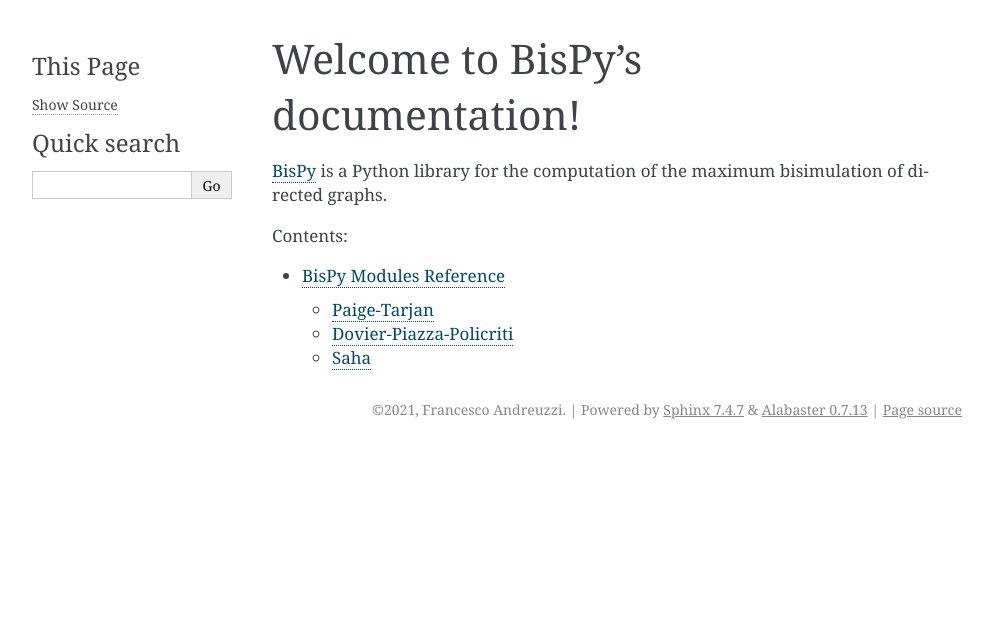
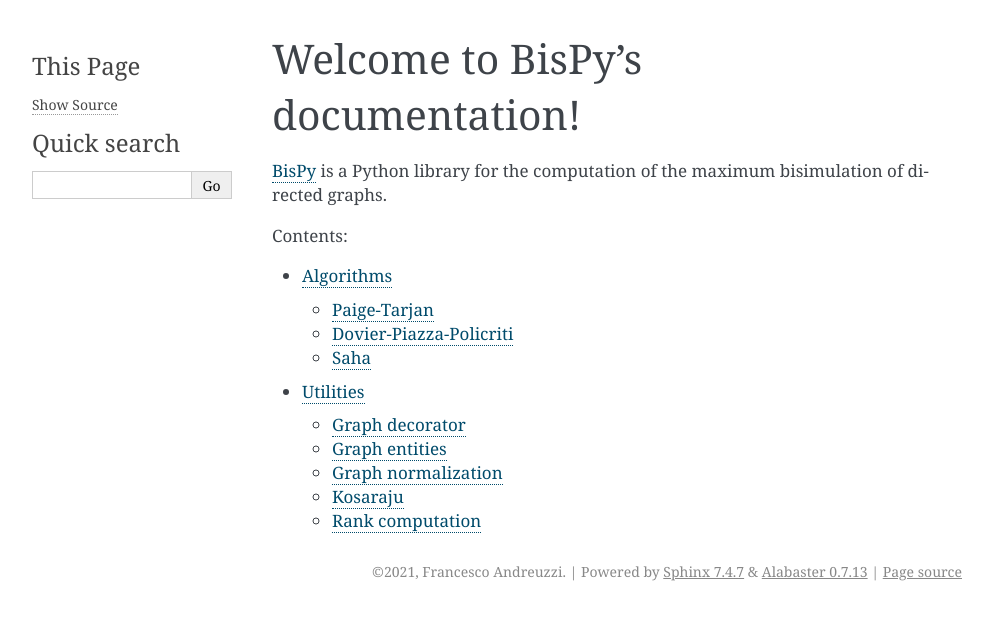
Before and after one commit to fandreuz/BisPy, a Sphinx documentation site: the page built from docs/source/index.rst, in a window 1280 px wide. Shown: the top 620 px of the page, without its empty margins (148-1140 px from the left). Built offline with Sphinx 7.4.7, drawn with Linux system fonts in a browser that asks for light colours.

Commit message:
add utilities section to docs. algorithms section

```diff
--- a/docs/source/modules/index.rst
+++ b/docs/source/algorithms/index.rst
@@ -1,7 +1,7 @@
 .. _module-docs:
 
-BisPy Modules Reference
-=======================
+Algorithms
+==========
 
 .. module:: bispy
 
--- a/docs/source/conf.py
+++ b/docs/source/conf.py
@@ -57,3 +57,5 @@
 # relative to this directory. They are copied after the builtin static files,
 # so a file named "default.css" will overwrite the builtin "default.css".
 html_static_path = ['_static']
+
+add_module_names = False
--- a/docs/source/index.rst
+++ b/docs/source/index.rst
@@ -10,4 +10,5 @@
 .. toctree::
    :maxdepth: 2
 
-   modules/index.rst
+   algorithms/index.rst
+   utilities/index.rst
--- /dev/null
+++ b/docs/source/utilities/graph_decorator.rst
@@ -0,0 +1,5 @@
+===============
+Graph decorator
+===============
+
+.. module:: bispy.utilities.graph_decorator
--- /dev/null
+++ b/docs/source/utilities/graph_entities.rst
@@ -0,0 +1,5 @@
+==============
+Graph entities
+==============
+
+.. module:: bispy.utilities.graph_entities
--- /dev/null
+++ b/docs/source/utilities/graph_normalization.rst
@@ -0,0 +1,5 @@
+===================
+Graph normalization
+===================
+
+.. module:: bispy.utilities.graph_normalization
--- /dev/null
+++ b/docs/source/utilities/index.rst
@@ -0,0 +1,17 @@
+.. _module-docs:
+
+Utilities
+=========
+
+.. module:: bispy.utilities
+
+Contents:
+
+.. toctree::
+   :maxdepth: 2
+
+   graph_decorator.rst
+   graph_entities.rst
+   graph_normalization.rst
+   kosaraju.rst
+   rank_computation.rst
--- /dev/null
+++ b/docs/source/utilities/kosaraju.rst
@@ -0,0 +1,5 @@
+========
+Kosaraju
+========
+
+.. module:: bispy.utilities.kosaraju
--- /dev/null
+++ b/docs/source/utilities/rank_computation.rst
@@ -0,0 +1,5 @@
+================
+Rank computation
+================
+
+.. module:: bispy.utilities.rank_computation
```
Also changed, not shown: docs/source/algorithms/dovier_piazza_policriti.rst (renamed from docs/source/modules/dovier_piazza_policriti.rst), docs/source/algorithms/paige_tarjan.rst (renamed from docs/source/modules/paige_tarjan.rst), docs/source/algorithms/saha/index.rst (renamed from docs/source/modules/saha/index.rst), docs/source/algorithms/saha/ranked_split.rst (added), docs/source/algorithms/saha/saha.rst (added).
